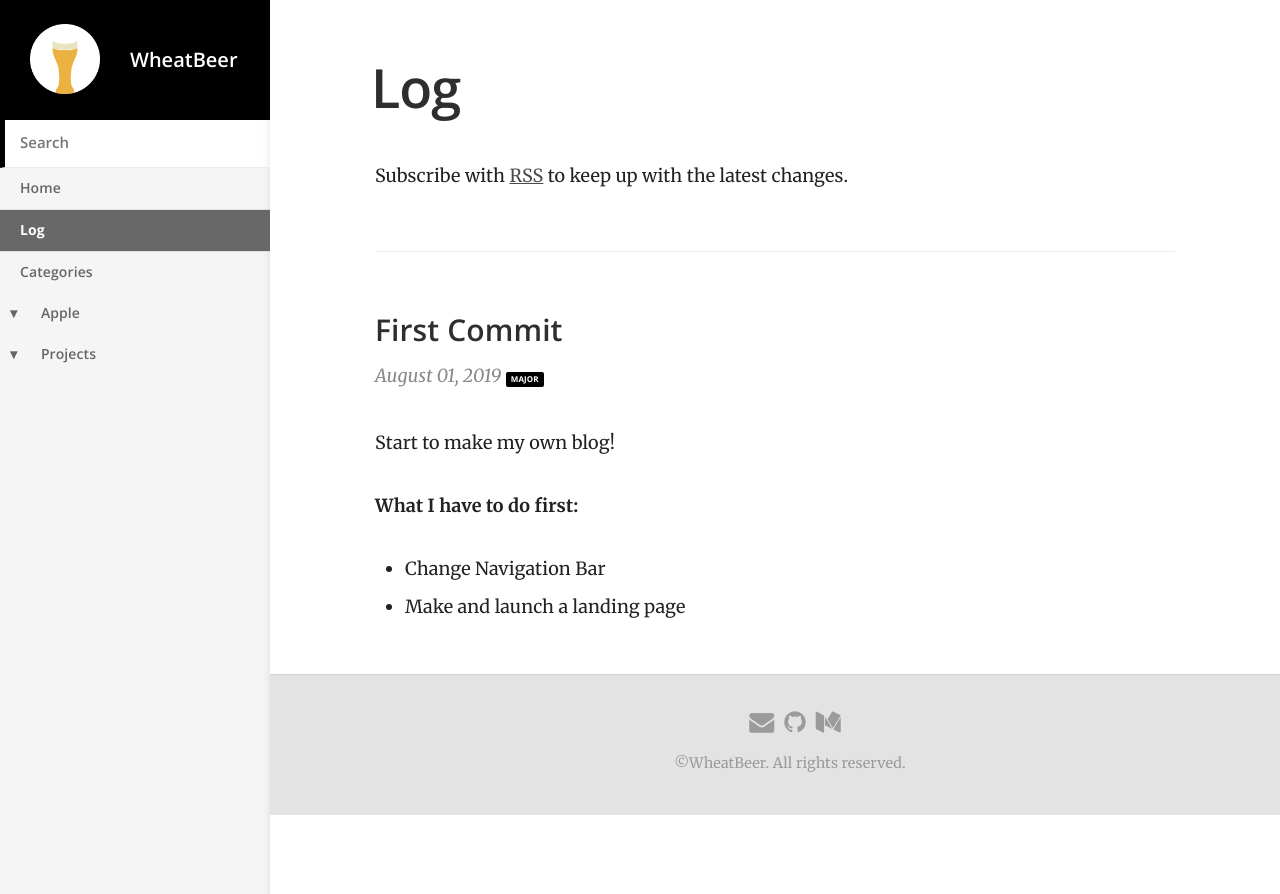
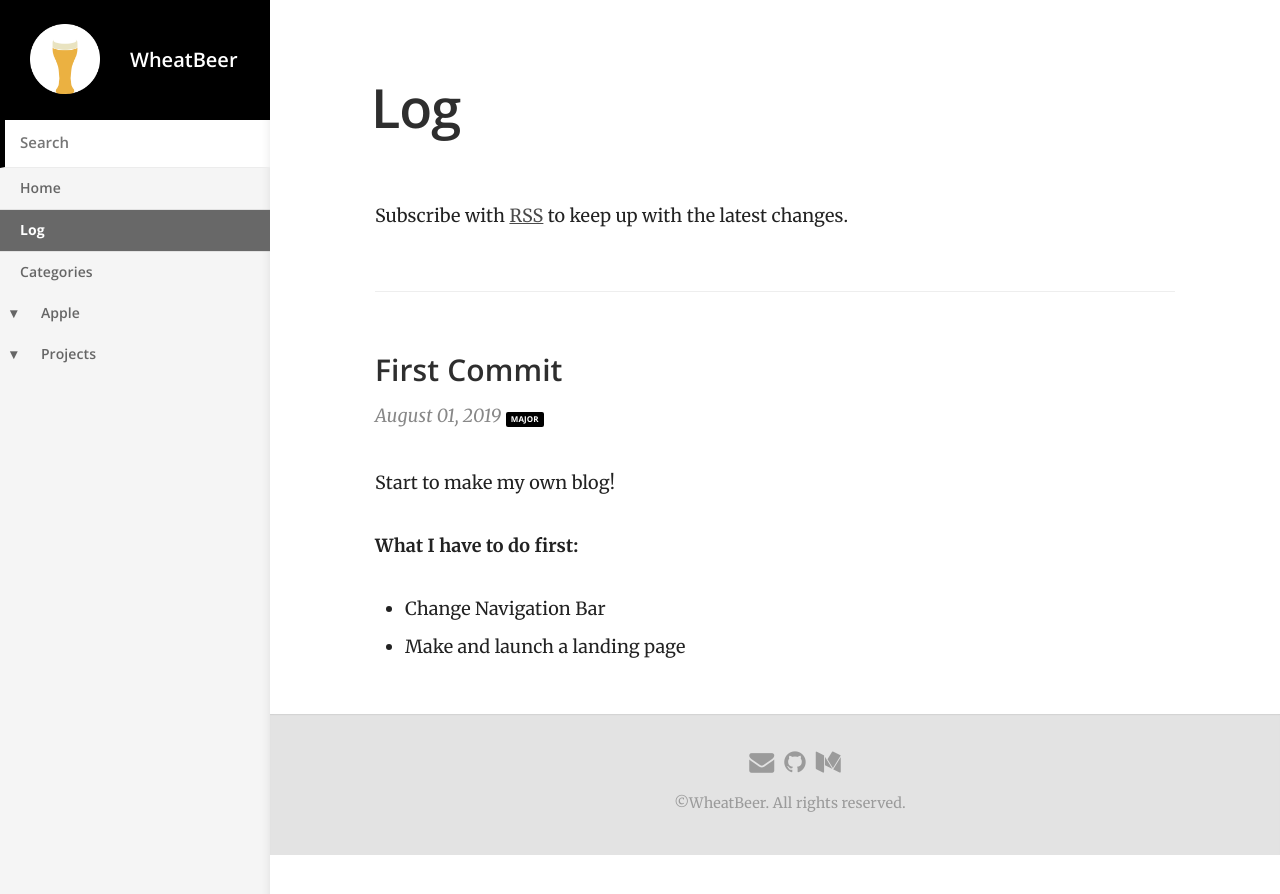
Before and after one commit to WheatBeer/WheatBeer.github.io, a Jekyll site: the page built from log.html, in a window 1280 px wide. Shown: the top 894 px of the page. Built offline with Jekyll 4.4.1, drawn with Linux system fonts in a browser that asks for light colours; nearby versions of some CDN libraries.

Commit message:
first commit

```diff
--- a/_sass/_layout.scss
+++ b/_sass/_layout.scss
@@ -67,7 +67,6 @@
 
 .main {
 	margin-top: $space + $nav-header-height;
-
 	@media (min-width: $mobile-break) {
 		margin-top: 0;
 	}
@@ -281,12 +280,11 @@
 .content,
 .page-header {
 	max-width: $content-max-width;
-	padding: 0 ($space + 5) $space;
+	padding: $space ($space + 5) $space;
 	margin: $space auto 0 auto;
 }
 
 .page-header {
-	padding-top: $nav-header-height;
 	h2,
 	h3 {
 		margin: 0;
@@ -307,7 +305,6 @@
 	}
 
 	@media (min-width: $mobile-break) {
-		padding-top: 0;
 		h2 {
 			font-size: 2.65rem;
 		}
```
